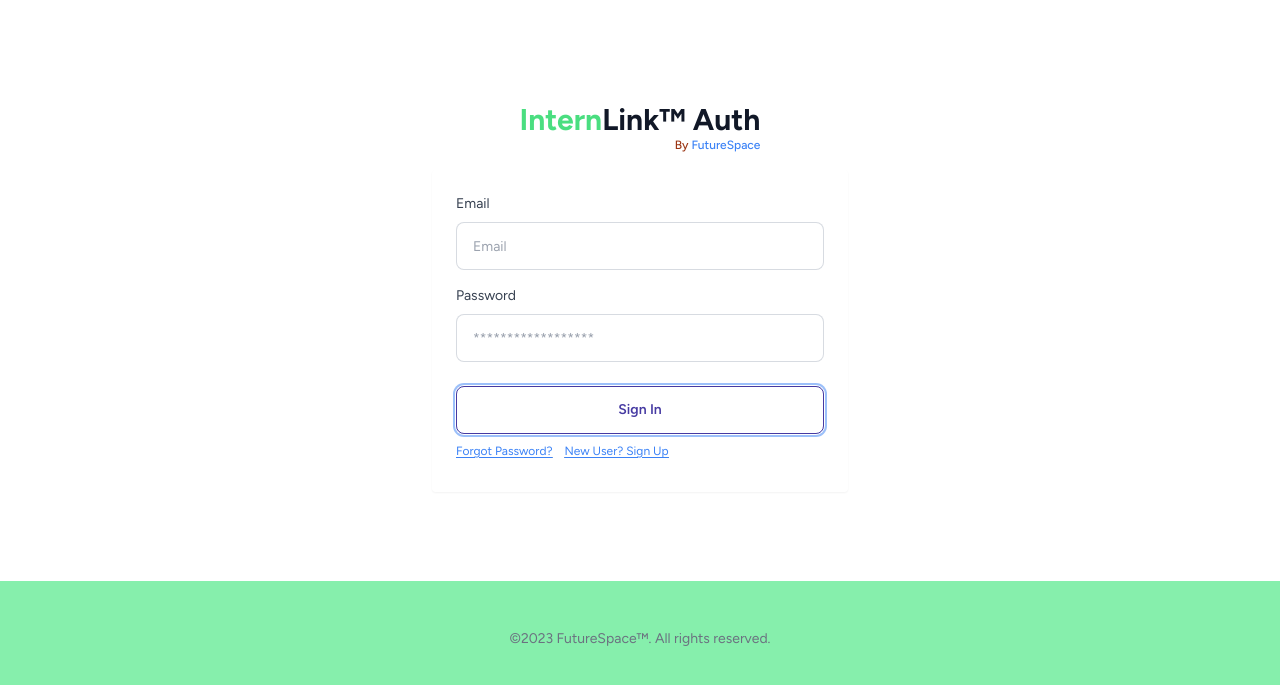
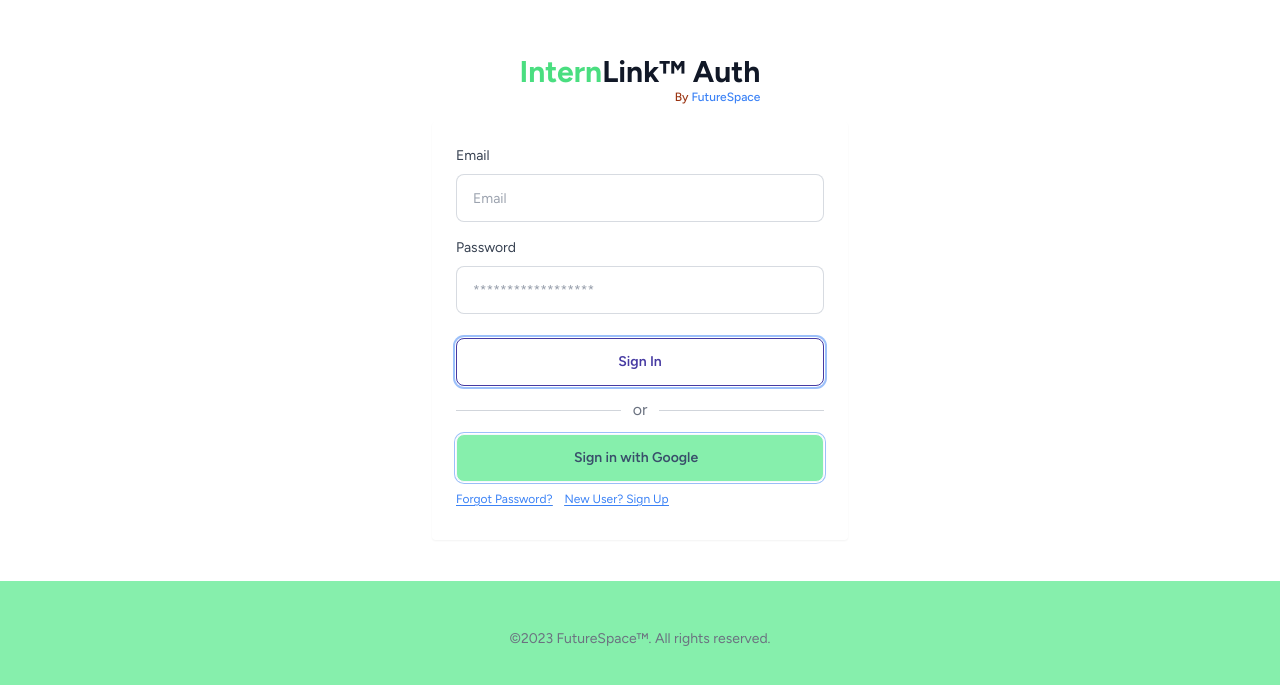
Before and after one commit to FutureSpace-Kenya/InternLink, a Next.js app: page /auth/login in a window 1280 px wide. Shown: the part 103-788 px from the top of the page. Built offline with nearby package versions, Linux system fonts and the light colour scheme; no server answers.

Commit message:
NextAuth complete auth

```diff
--- a/app/auth/login/page.jsx
+++ b/app/auth/login/page.jsx
@@ -1,4 +1,6 @@
 import Link from "next/link";
+import LoginButton from "../../components/LoginButton";
+import React from "react";
 
 export default function Login() {
     return (
@@ -34,11 +36,20 @@ export default function Login() {
                             <input className="input input-bordered input-md w-full max-w-md" id="password"
                                    type="password" placeholder="******************"/>
                         </div>
-                        <div className="flex items-center justify-between">
+                        <div className="flex flex-col gap-3 items-center justify-between">
                             <button className="btn btn-outline btn-secondary ring-2  ring-offset-1 w-full"
                                     type="button">
                                 Sign In
                             </button>
+                            <div className="flex w-full items-center justify-center">
+                                {/*Line*/}
+                                <hr className="w-full border-gray-300"/>
+                                {/*Text*/}
+                                <span className="text-gray-500 mx-3">or</span>
+                                {/*Line*/}
+                                <hr className="w-full border-gray-300"/>
+                            </div>
+                            <LoginButton/>
                         </div>
                         <div className="flex text-[12px] underline underline-offset-2 gap-3">
                                 <Link className="inline-block align-baseline my-2 text-blue-500 hover:text-blue-800" href={"/auth/recovery"}>
--- a/app/components/LoginButton.jsx
+++ b/app/components/LoginButton.jsx
@@ -7,14 +7,18 @@ export default function LoginButton() {
         return (
             <>
                 {/*Signed in as {session.user.email} <br />*/}
-                <button className={'btn btn-secondary ring-secondary ring-offset-1 btn-outline'} onClick={() => signOut()}>Sign out</button>
+                <button className={'btn text-white w-full bg-red-300 ring-1 ring-offset-1'} onClick={() => signOut()}>
+                    {session.user.email} <i className="fas fa-sign-out-alt"> </i>
+                </button>
             </>
         )
     }
     return (
         <>
             {/*Not signed in <br />*/}
-            <button className={'btn btn-secondary ring-secondary ring-offset-1 btn-outline'} onClick={() => signIn('google')}>Sign in</button>
+            <button className={'btn w-full bg-green-300 ring-1 ring-offset-1'} onClick={() => signIn('google')}>
+                Sign in with Google <i className="fab fa-google fa-lg"> </i>
+            </button>
         </>
     )
 }
--- a/app/page.js
+++ b/app/page.js
@@ -20,8 +20,6 @@ export default function Home() {
                     Welcome to the future of internships
                 </p>
 
-                <LoginButton/>
-
 
                 <div className="flex space-x-4 mt-8">
                     <a href="auth/login">
```
